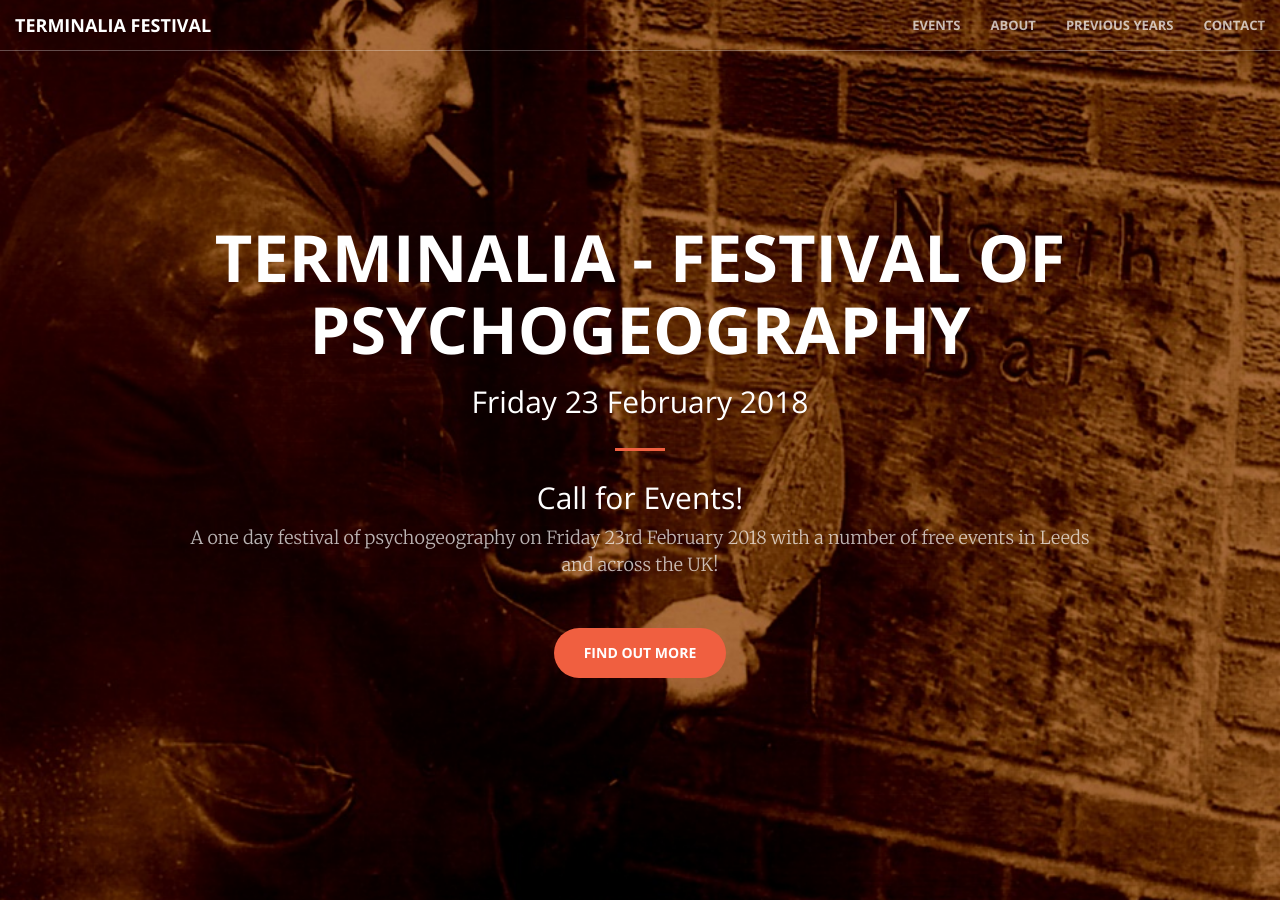
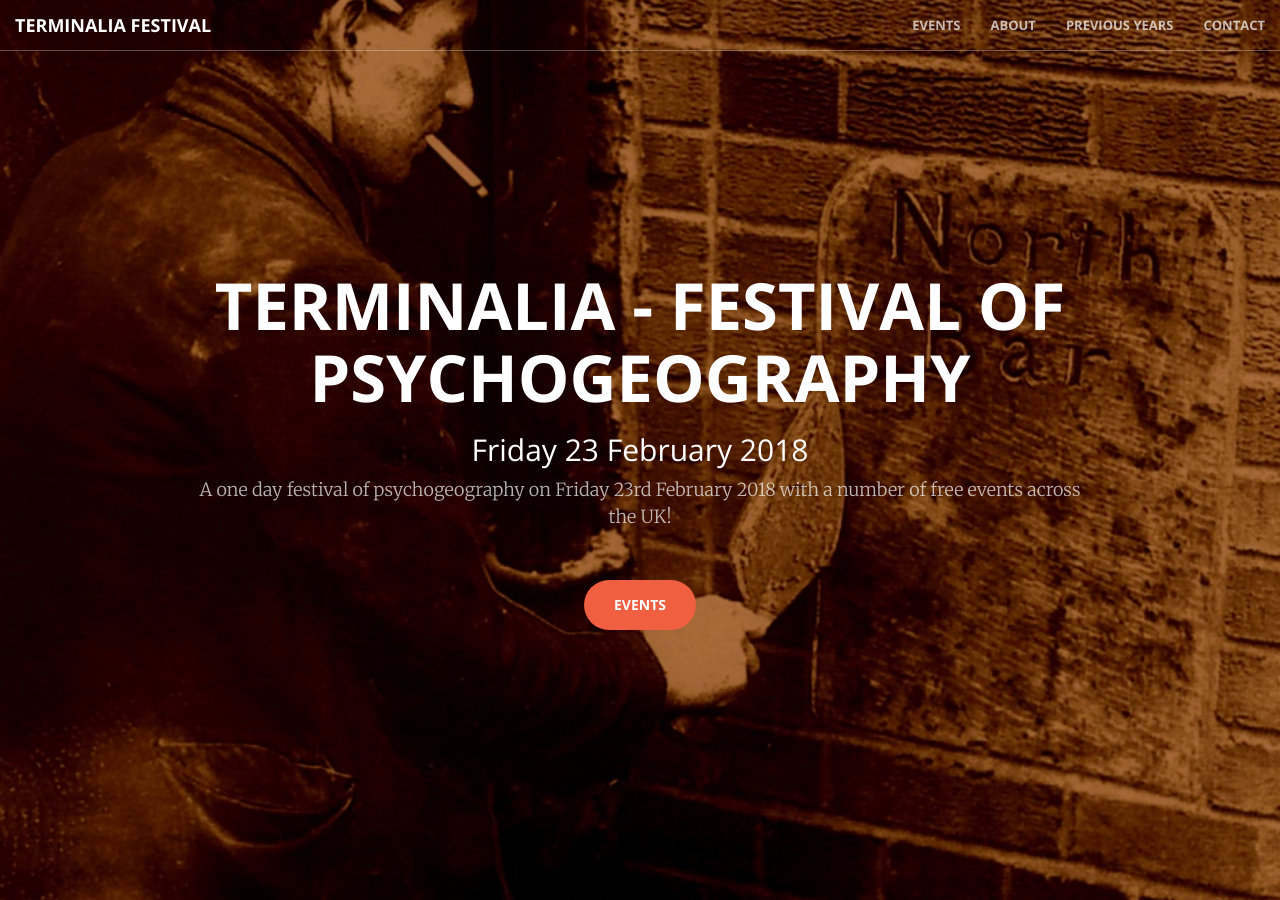
Before and after one commit to timwaters/terminalia, a Jekyll site: the page built from index.html, in a window 1280 px wide and 900 px high. Built offline with Jekyll 4.4.1, drawn with Linux system fonts in a browser that asks for light colours; some of the changed text lies outside the part shown.

Commit message:
end call at top, and add ursula event

```diff
--- a/_includes/events.html
+++ b/_includes/events.html
@@ -149,20 +149,20 @@
 
   -->
 
-      <!--
+
       <div class="col-lg-12 col-lg-offset-0 text-center">
           <hr class="light">
-        <h2 class="section-heading">Participations</h2>
+        <h2 class="section-heading">Other Participations</h2>
         <div class="col-lg-12 col-lg-offset-0 text-left event">
 
           <hr class="light">
-
+          <p><b>Direction South West: </b> Ursula Troche will be celebrating Terminalia, moving from London space into Torquay space, presenting her work at The Art of You Exhibition at the <a href="https://www.artizangallery.co.uk/">Artizan Gallery</a> in Torquay, you can read more about her work for the show <a href="https://colourcirclesite.wordpress.com/2018/02/09/its-in-the-south-west/">on Ursula's blog</a> </p>
 
 
         </div>
 
       </div>
-    -->
+
     </div>
   </div>
 </section>
--- a/_includes/header.html
+++ b/_includes/header.html
@@ -3,10 +3,9 @@
         <div class="header-content-inner">
             <h1>Terminalia - Festival of Psychogeography</h1>
             <h2>Friday 23 February 2018</h2>
-            <hr>
-            <h2>Call for Events!</h2>
-            <p>A one day festival of psychogeography on Friday 23rd February 2018 with a number of free events in Leeds and across the UK!</p>
-            <a href="#more" class="btn btn-primary btn-xl page-scroll">Find Out More</a>
+
+            <p>A one day festival of psychogeography on Friday 23rd February 2018 with a number of free events across the UK!</p>
+            <a href="#events" class="btn btn-primary btn-xl page-scroll">Events</a>
         </div>
     </div>
 </header>
```
